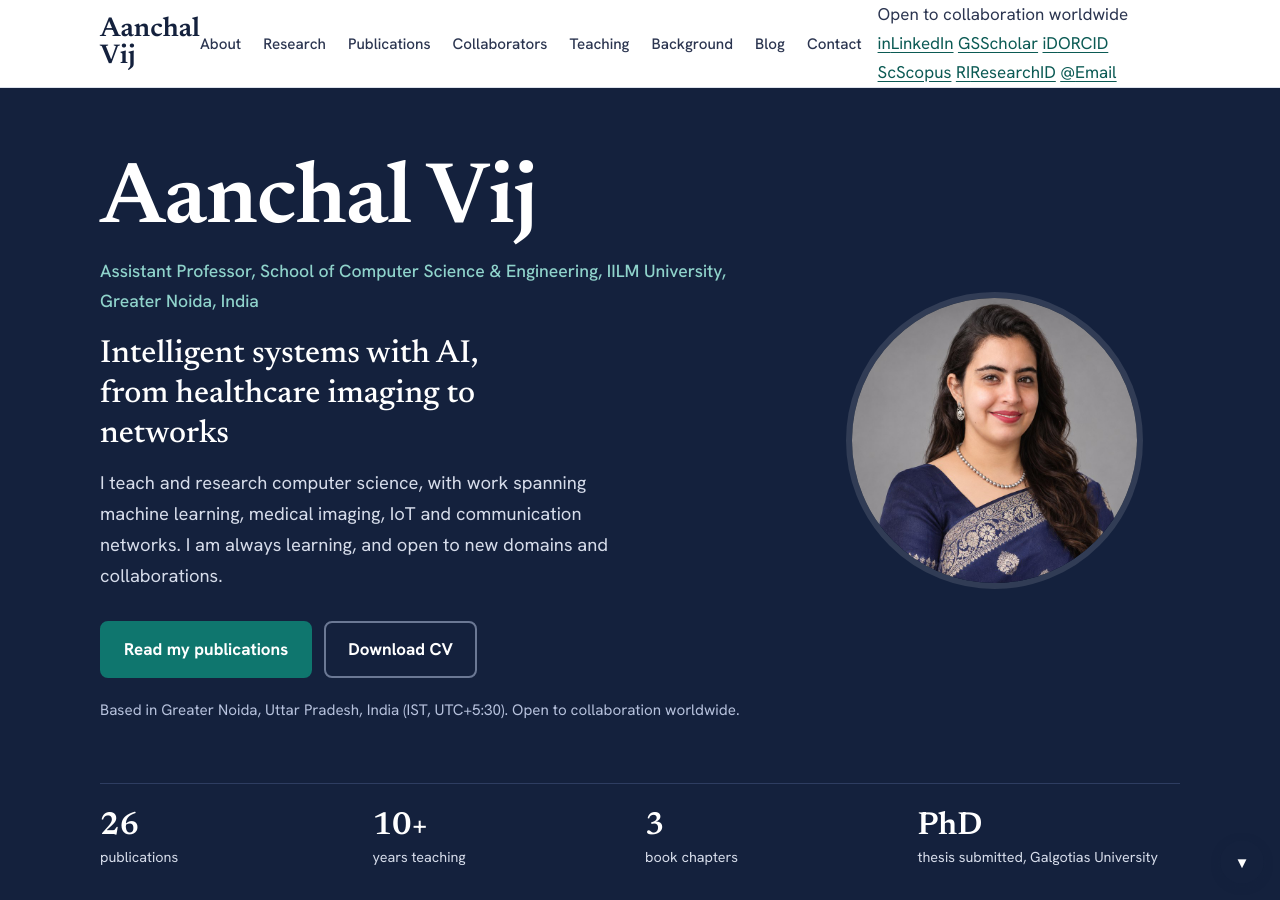
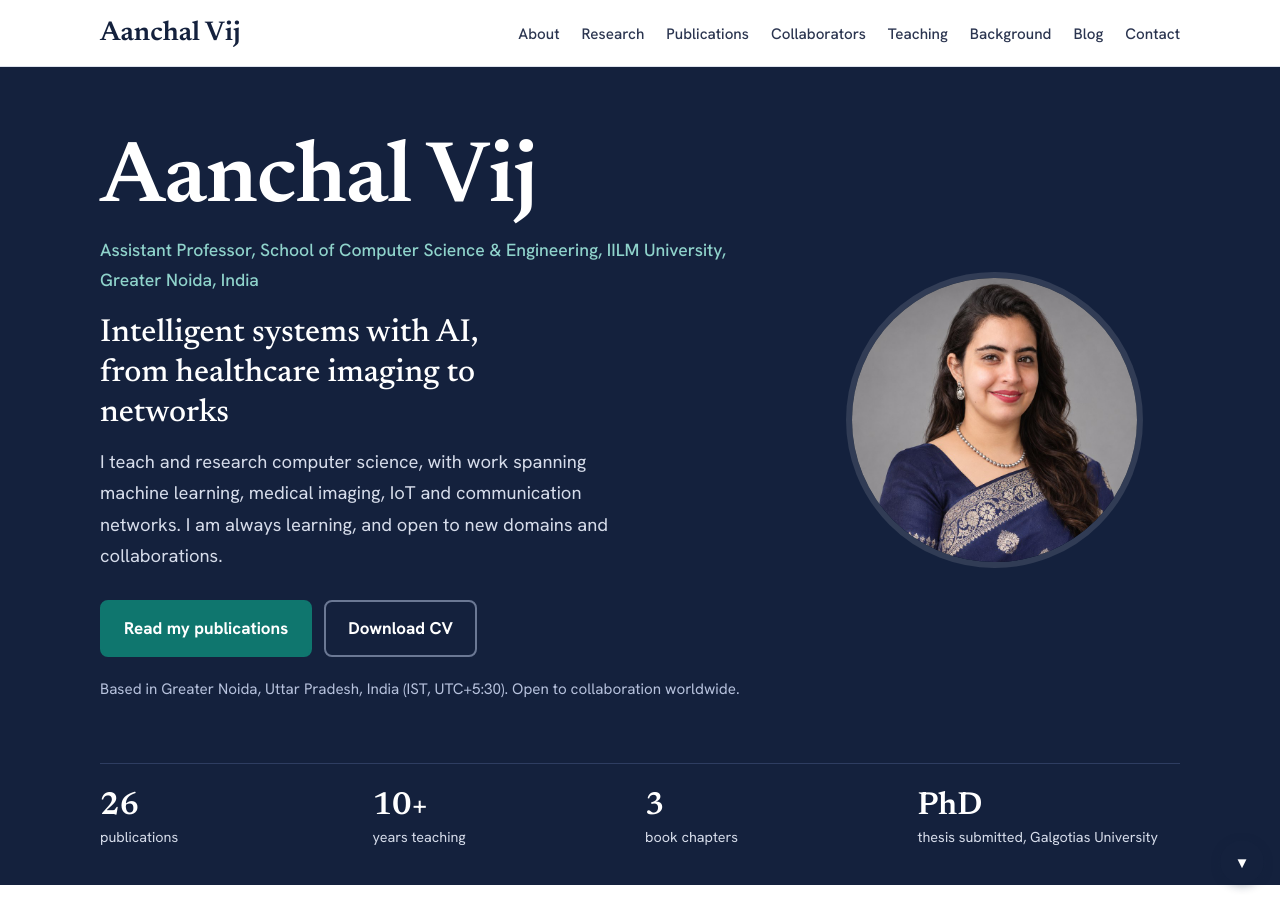
Before and after one commit to draanchalvij-jpg/draanchalvij-jpg.github.io, a Jekyll site: the page index.html, which Jekyll copies as it is, in a window 1280 px wide and 900 px high. Built offline with Jekyll 4.4.1, drawn with Linux system fonts in a browser that asks for light colours; comment, search, counter and statistics services are not loaded.

Commit message:
Update index.html

```diff
--- a/index.html
+++ b/index.html
@@ -56,21 +56,14 @@
       <li><a href="/blog/">Blog</a></li>
       <li><a href="#contact">Contact</a></li>
     </ul>
-
-<div class="topbar">
-    <div class="wrap">
-      <span class="tb-note">Open to collaboration worldwide</span>
-      <div class="tb-links" aria-label="Academic and social profiles">
-        <a href="https://www.linkedin.com/in/aanchal-vij-b98154b6/" target="_blank" rel="noopener noreferrer" aria-label="LinkedIn" title="LinkedIn"><span class="ic" aria-hidden="true">in</span><span class="tx">LinkedIn</span></a>
-        <a href="https://scholar.google.com/citations?user=YZU5OkcAAAAJ" target="_blank" rel="noopener noreferrer" aria-label="Google Scholar" title="Google Scholar"><span class="ic" aria-hidden="true">GS</span><span class="tx">Scholar</span></a>
-        <a href="https://orcid.org/0000-0002-7940-0650" target="_blank" rel="noopener noreferrer" aria-label="ORCID" title="ORCID"><span class="ic" aria-hidden="true">iD</span><span class="tx">ORCID</span></a>
-        <a href="https://www.scopus.com/authid/detail.uri?authorId=57221954706" target="_blank" rel="noopener noreferrer" aria-label="Scopus" title="Scopus"><span class="ic" aria-hidden="true">Sc</span><span class="tx">Scopus</span></a>
-        <a href="https://researchid.co/aanchal_vij" target="_blank" rel="noopener noreferrer" aria-label="ResearchID" title="ResearchID"><span class="ic" aria-hidden="true">RI</span><span class="tx">ResearchID</span></a>
-        <a href="mailto:aanchal.vij@iilm.edu" aria-label="Email" title="Email"><span class="ic" aria-hidden="true">@</span><span class="tx">Email</span></a>
-      </div>
+    <div class="social-links" aria-label="Academic and social profiles">
+      <a href="mailto:aanchal.vij@iilm.edu" aria-label="Email" title="Email"><span aria-hidden="true">✉</span></a>
+      <a href="https://scholar.google.com/citations?user=YZU5OkcAAAAJ" target="_blank" rel="noopener noreferrer" aria-label="Google Scholar" title="Google Scholar"><span aria-hidden="true">🎓</span></a>
+      <a href="https://orcid.org/0000-0002-7940-0650" target="_blank" rel="noopener noreferrer" aria-label="ORCID" title="ORCID"><span aria-hidden="true">iD</span></a>
+      <a href="https://www.scopus.com/authid/detail.uri?authorId=57221954706" target="_blank" rel="noopener noreferrer" aria-label="Scopus" title="Scopus"><span aria-hidden="true">Sc</span></a>
+      <a href="https://www.linkedin.com/in/aanchal-vij-b98154b6/" target="_blank" rel="noopener noreferrer" aria-label="LinkedIn" title="LinkedIn"><span aria-hidden="true">in</span></a>
+      <a href="https://researchid.co/aanchal_vij" target="_blank" rel="noopener noreferrer" aria-label="ResearchID" title="ResearchID"><span aria-hidden="true">R</span></a>
     </div>
-  </div>
-
   </nav>
 </header>
 
```
